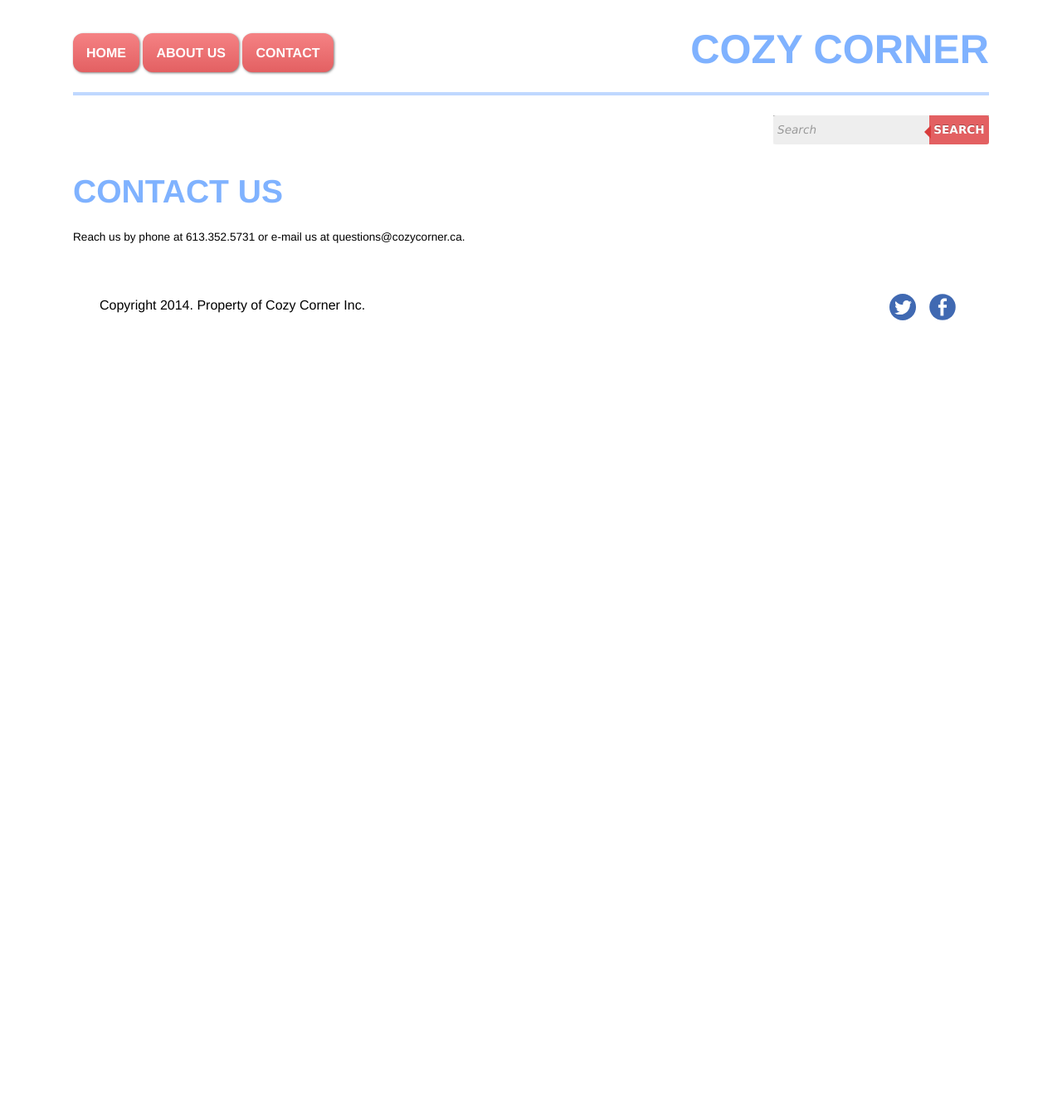
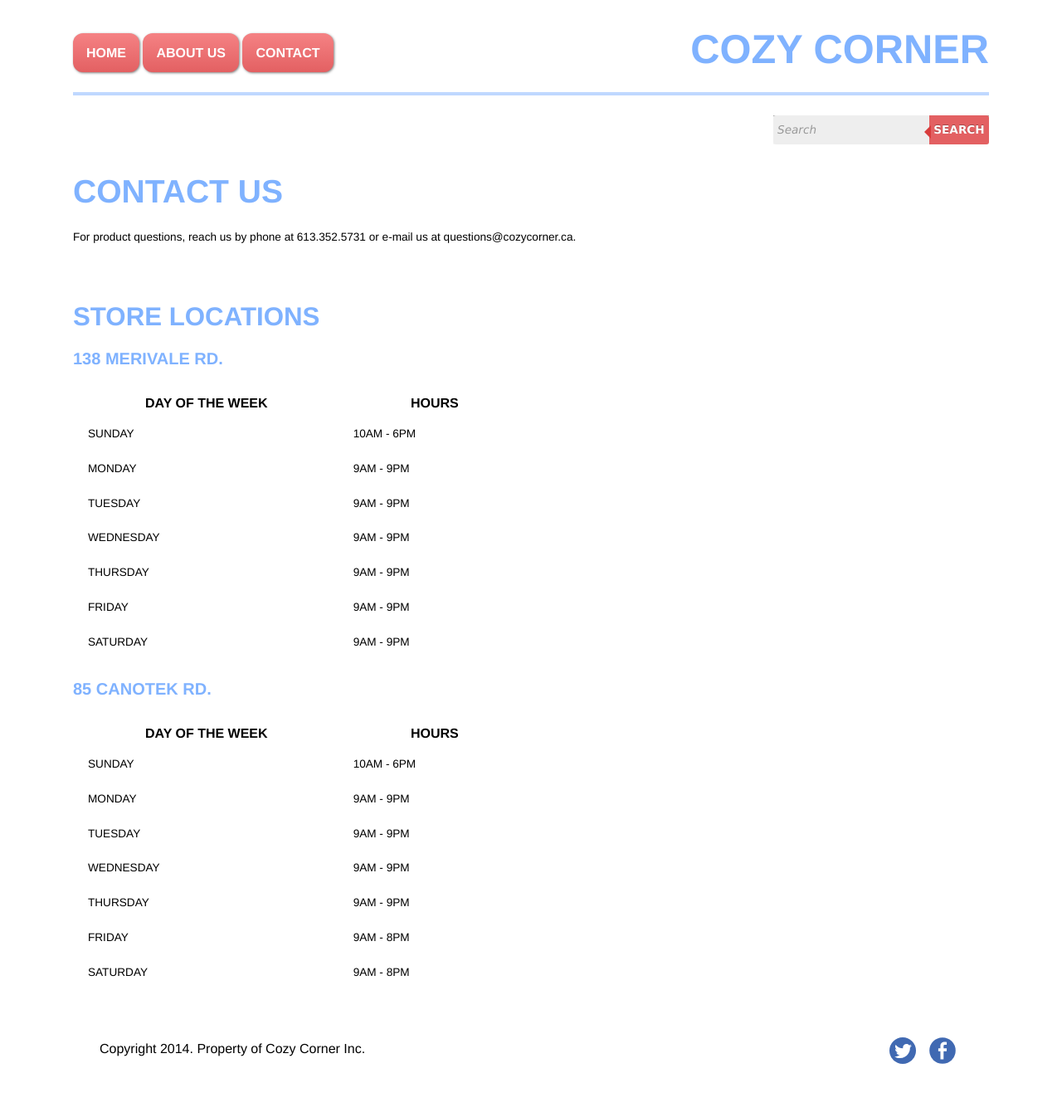
Before and after one commit to kaylatomkiewicz/ecommerce-website, a Jekyll site: the page built from contact.html, in a window 1280 px wide. Shown: the whole page at 83% size. Built offline with Jekyll 4.4.1, drawn with Linux system fonts in a browser that asks for light colours; Markdown is read by kramdown in place of the engine named in the settings; before the commit the page ends 900 px from its top, so only the background shows below that.

Commit message:
Edited content on multiple pages and adjusted styling for tables and images.

```diff
--- a/about.html
+++ b/about.html
@@ -1,6 +1,8 @@
 ---
 layout: default
 ---
+
+<img class="right" src="http://placehold.it/200x200" alt="This is a picture of the team at Cozy Knit.">
 
 <h2>About</h2>
 
--- a/contact.html
+++ b/contact.html
@@ -4,4 +4,98 @@ layout: default
 
 <h2>Contact Us</h2>
 
-<p>Reach us by phone at 613.352.5731 or e-mail us at questions@cozycorner.ca.</p>
+<p class="extra-mar-bottom">For product questions, reach us by phone at 613.352.5731 or e-mail us at questions@cozycorner.ca.</p>
+
+<h3>Store Locations</h3>
+
+<h5>138 Merivale Rd.</h5>
+
+<table>
+
+    <tr>
+        <th>Day of the Week</th>
+        <th>Hours</th>
+    </tr>
+
+    <tr>
+        <td>Sunday</td>
+        <td>10am - 6pm</td>
+    </tr>
+
+    <tr>
+        <td>Monday</td>
+        <td>9am - 9pm</td>
+    </tr>
+
+    <tr>
+        <td>Tuesday</td>
+        <td>9am - 9pm</td>
+    </tr>
+
+    <tr>
+        <td>Wednesday</td>
+        <td>9am - 9pm</td>
+    </tr>
+
+    <tr>
+        <td>Thursday</td>
+        <td>9am - 9pm</td>
+    </tr>
+
+    <tr>
+        <td>Friday</td>
+        <td>9am - 9pm</td>
+    </tr>
+
+    <tr>
+        <td>Saturday</td>
+        <td>9am - 9pm</td>
+    </tr>
+
+</table>
+
+<h5>85 Canotek Rd.</h5>
+
+<table>
+
+    <tr>
+        <th>Day of the Week</th>
+        <th>Hours</th>
+    </tr>
+
+    <tr>
+        <td>Sunday</td>
+        <td>10am - 6pm</td>
+    </tr>
+
+    <tr>
+        <td>Monday</td>
+        <td>9am - 9pm</td>
+    </tr>
+
+    <tr>
+        <td>Tuesday</td>
+        <td>9am - 9pm</td>
+    </tr>
+
+    <tr>
+        <td>Wednesday</td>
+        <td>9am - 9pm</td>
+    </tr>
+
+    <tr>
+        <td>Thursday</td>
+        <td>9am - 9pm</td>
+    </tr>
+
+    <tr>
+        <td>Friday</td>
+        <td>9am - 8pm</td>
+    </tr>
+
+    <tr>
+        <td>Saturday</td>
+        <td>9am - 8pm</td>
+    </tr>
+
+</table>
--- a/css/typography.css
+++ b/css/typography.css
@@ -165,8 +165,8 @@ table {
 
 table thead {
 	background-color: rgba(0,102,255,0.25);
-	font-size: 1.25rem;
-	padding: 2rem;
+	font-size: 1rem;
+	padding: 1rem;
 	border: solid #FFF 3px;
 	color: #FFF;
 	text-transform: uppercase;
@@ -174,9 +174,30 @@ table thead {
 
 table td {
 	font-size: .85rem;
-	text-align: right;
-	padding: .5rem 2rem;
+	text-align: left;
+	padding: .5rem 1rem;
 }
+
+@media only screen and (min-width: 30em) {
+
+table {
+	background-color: #FFF;
+	border: #FFF;
+	width: 75%;
+}
+
+}
+
+@media only screen and (min-width: 50em) {
+
+table {
+	background-color: #FFF;
+	border: #FFF;
+	width: 50%;
+}
+
+}
+
 
 caption {
 	font-size: .75rem;
--- a/index.html
+++ b/index.html
@@ -4,7 +4,7 @@ layout: default
 
 <h2>Welcome!</h2>
 
-<p>We at the Cozy Corner are proud to offer you the very best Canadian-made textiles, yarns, & fabrics. We carry a wide range of arts and crafts supplies, suitable for every possible project. Visit one of our 3 Ottawa-based locations or shop online from the convenience of your home.</p>
+<p>We at the Cozy Corner are proud to offer you the very best Canadian-made textiles, yarns, & fabrics. We carry a wide range of arts and crafts supplies, suitable for every possible project. Visit one of our 2 Ottawa-based locations or shop online from the convenience of your home.</p>
 
 
 <div class="grid">
```
